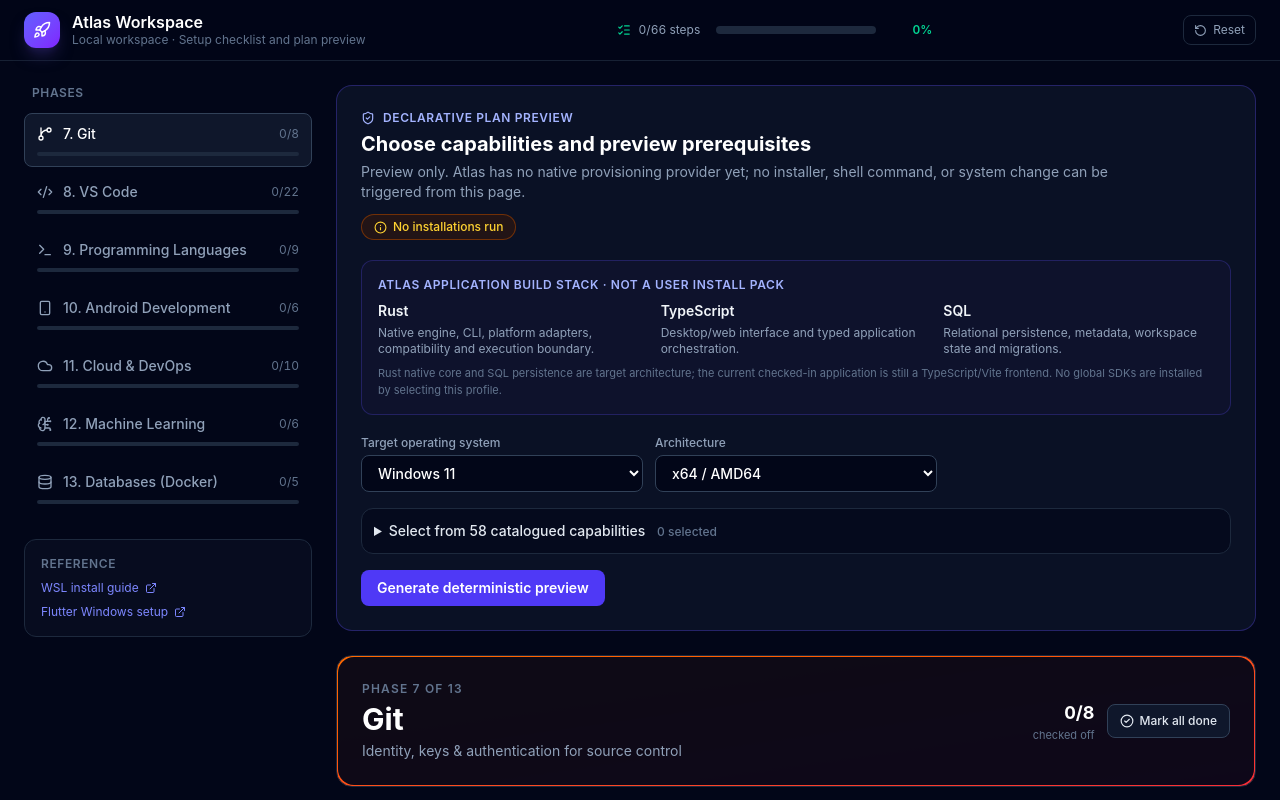
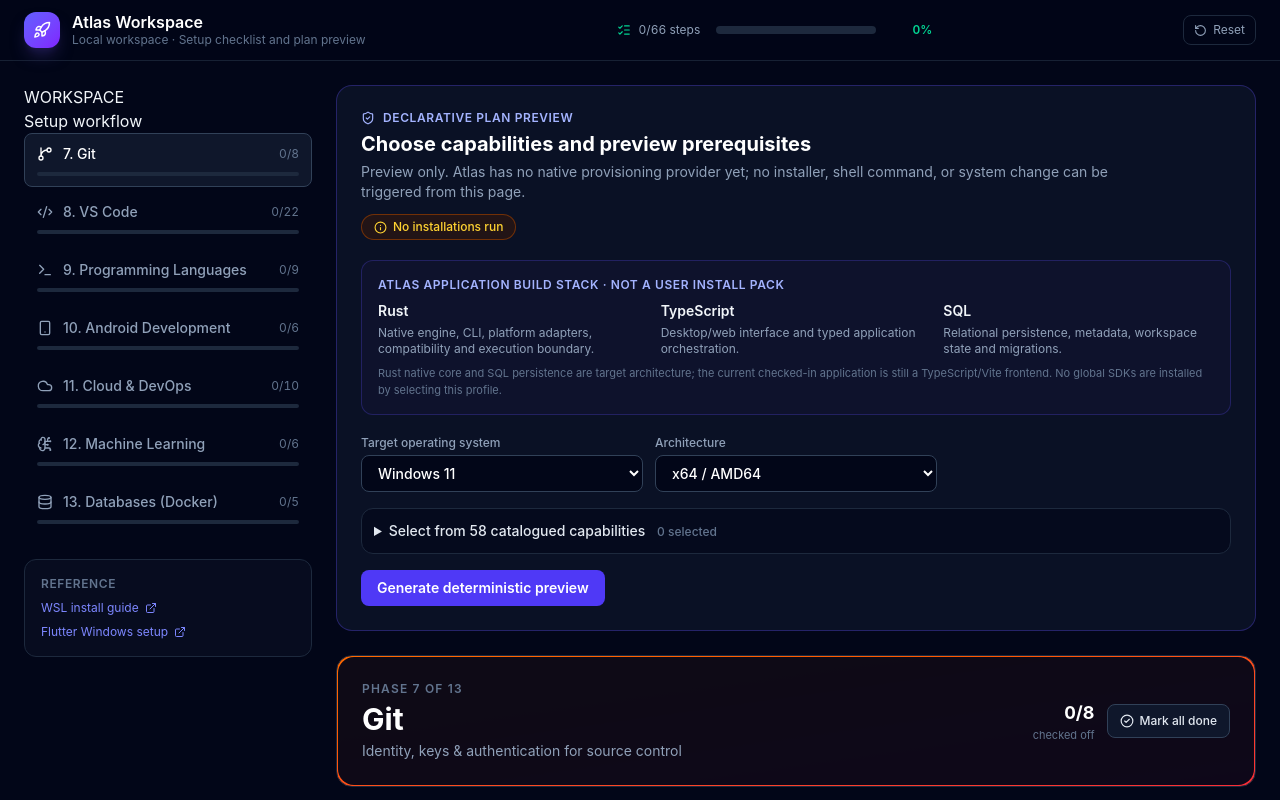
Before and after one commit to souravsviswajith/Project-Atlas-Bootstrap, a React (Vite) app: page / in a window 1280 px wide. Shown: the top 800 px of the page. Built offline with nearby package versions, Linux system fonts and the light colour scheme.

Commit message:
Refine Atlas phase navigation styling

```diff
--- a/src/components/Sidebar.tsx
+++ b/src/components/Sidebar.tsx
@@ -33,10 +33,8 @@ export interface SidebarProps {
 
 export default function Sidebar({ phases, activeId, onSelect, progressFor }: SidebarProps) {
   return (
-    <nav aria-label="Setup phases">
-      <p className="mb-3 px-2 text-xs font-semibold uppercase tracking-wider text-slate-500">
-        Phases
-      </p>
+    <nav className="atlas-phase-nav" aria-label="Setup phases">
+      <div className="atlas-nav-heading"><p>WORKSPACE</p><span>Setup workflow</span></div>
       <ul className="space-y-1">
         {phases.map((phase) => {
           const { done, total } = progressFor(phase);
@@ -52,7 +50,7 @@ export default function Sidebar({ phases, activeId, onSelect, progressFor }: Sid
                 onClick={() => onSelect(phase.id)}
                 aria-current={isActive ? "step" : undefined}
                 title={phase.tagline}
-                className={`w-full rounded-lg border px-3 py-2.5 text-left transition focus-visible:outline-2 focus-visible:outline-offset-2 focus-visible:outline-indigo-400 ${
+                className={`atlas-phase-link w-full rounded-lg border px-3 py-2.5 text-left transition focus-visible:outline-2 focus-visible:outline-offset-2 focus-visible:outline-indigo-400 ${
                   isActive
                     ? "border-slate-700 bg-slate-900 text-white"
                     : "border-transparent text-slate-400 hover:bg-slate-900/60 hover:text-slate-200"
```
